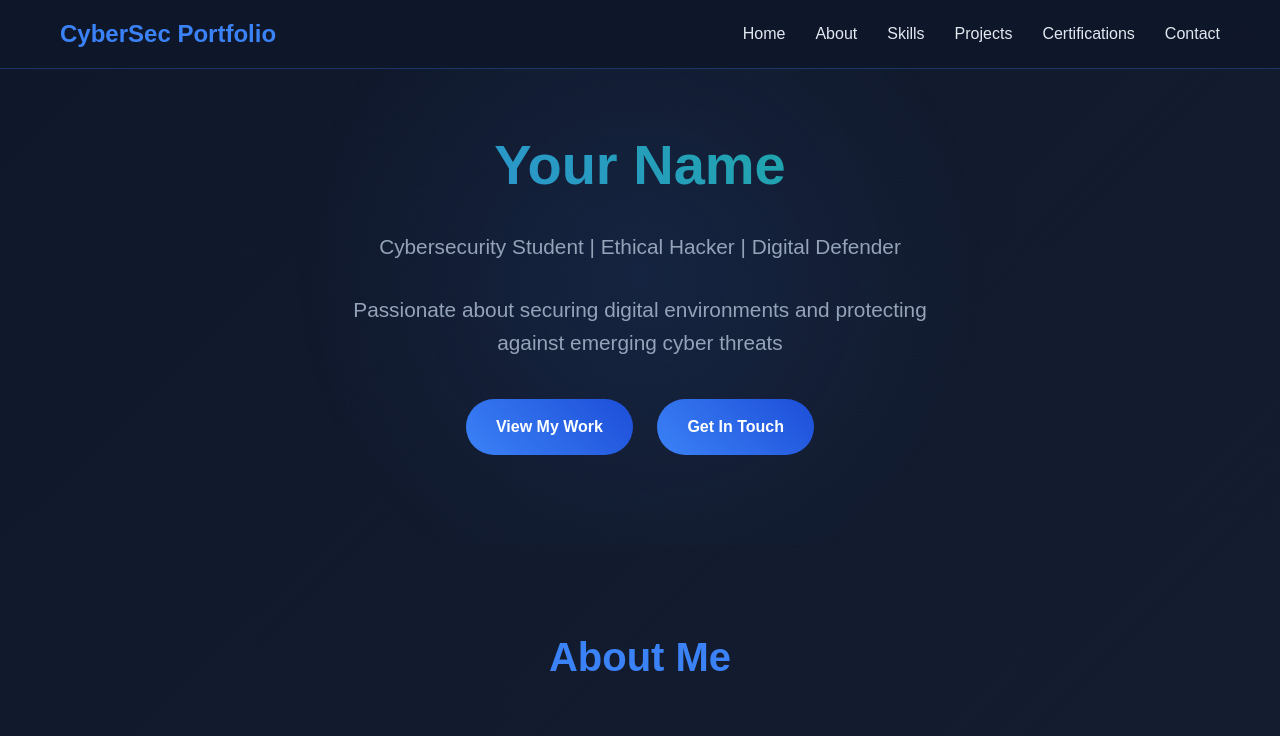
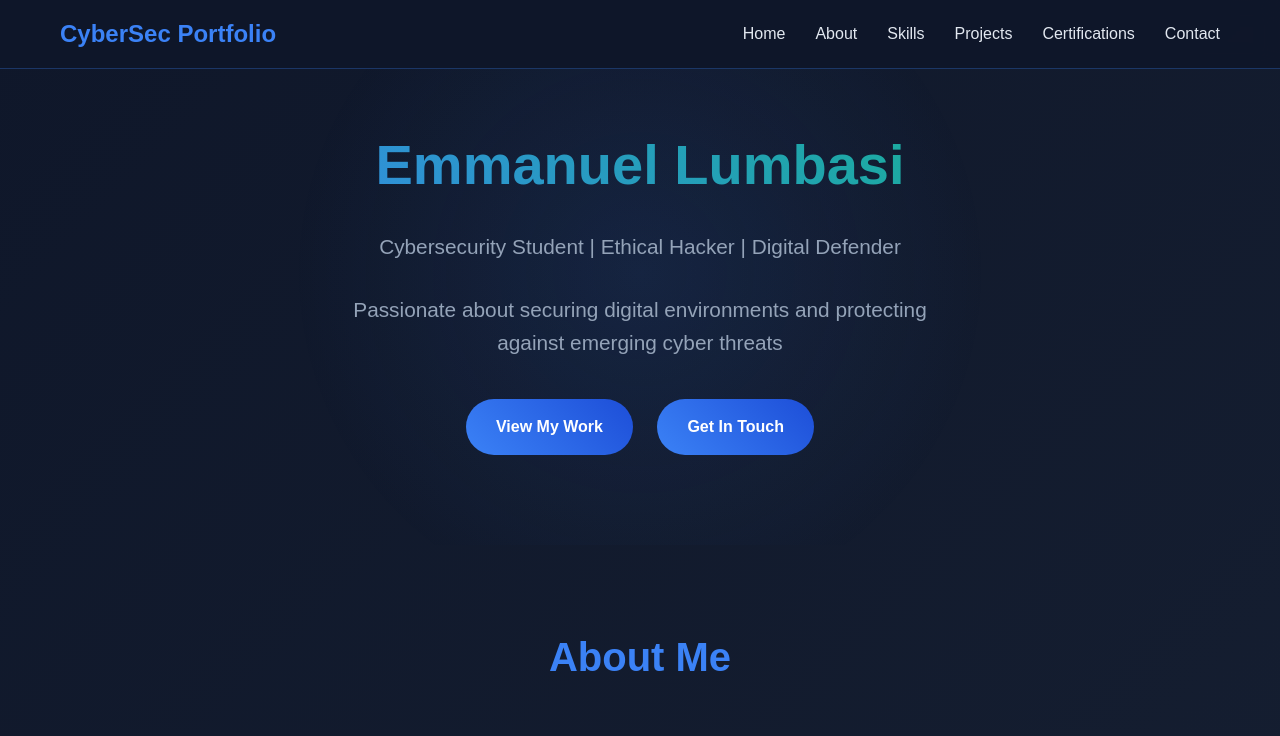
Before and after one commit to emmanuellumbasi/emmanuellumbasi.github.io, a plain HTML site: page index.html in a window 1280 px wide. Shown: the top 736 px of the page. Drawn offline with Linux system fonts and the light colour scheme.

Commit message:
Update index.html

```diff
--- a/index.html
+++ b/index.html
@@ -446,7 +446,7 @@
     <section id="home" class="hero">
         <div class="container">
             <div class="hero-content">
-                <h1>Your Name</h1>
+                <h1>Emmanuel Lumbasi</h1>
                 <p>Cybersecurity Student | Ethical Hacker | Digital Defender</p>
                 <p>Passionate about securing digital environments and protecting against emerging cyber threats</p>
                 <a href="#projects" class="cta-button">View My Work</a>
```
